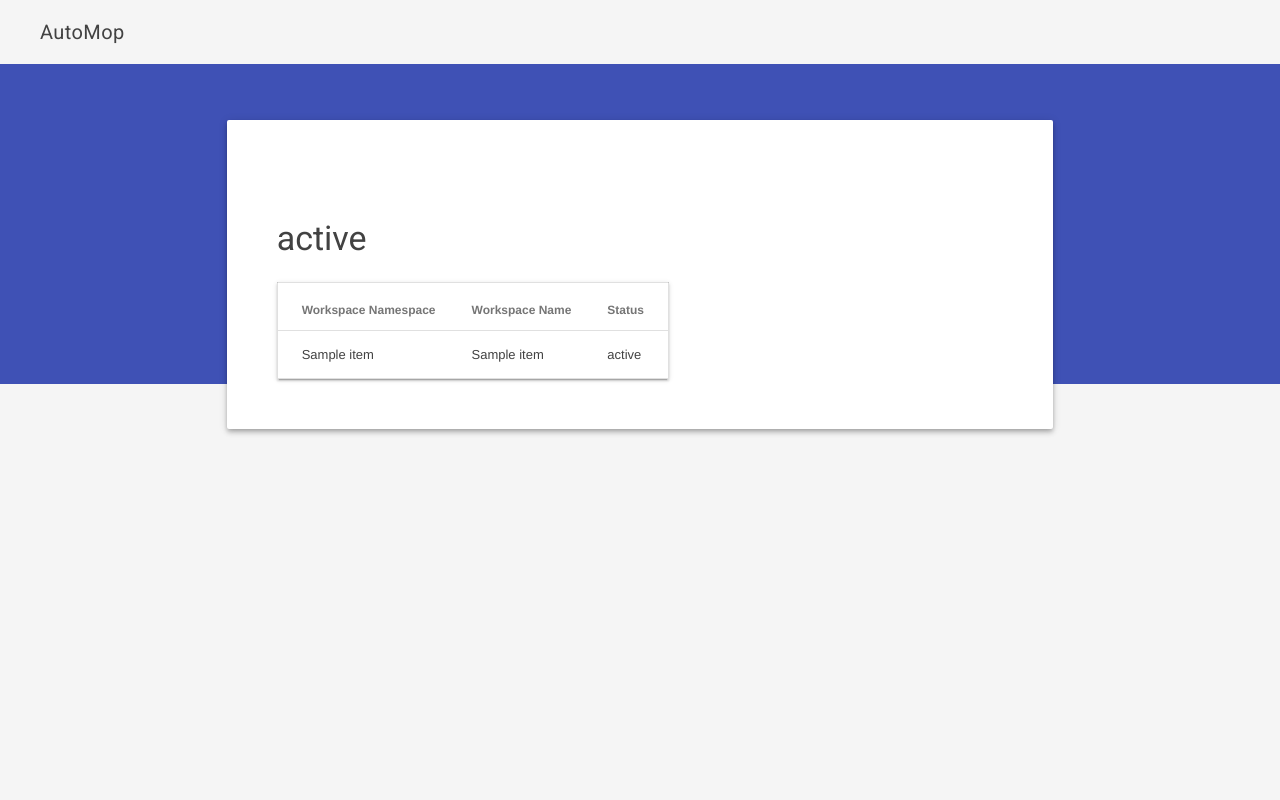
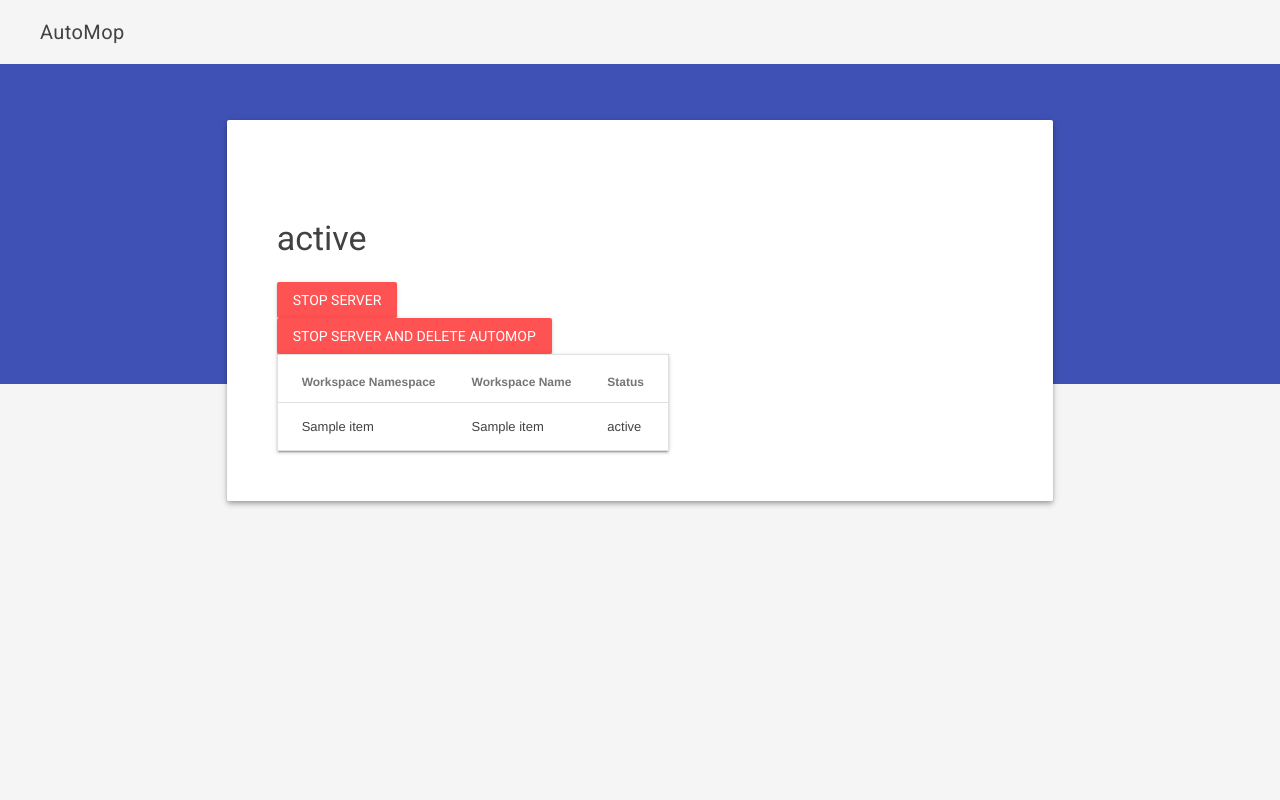
Before and after one commit to broadinstitute/automop, a Flask app: template automop/templates/mop.html in a window 1280 px wide. Run offline with Flask 2, Linux system fonts and the light colour scheme; the template is opened without the code that fills it: most values are stand-ins (such as "Sample title", 1, 10 or a date in 2020).

Commit message:
Added self destruct

```diff
--- a/automop/main.py
+++ b/automop/main.py
@@ -13,9 +13,13 @@ import firecloud.api as fapi
 import webbrowser
 import threading
 import os
+import subprocess
 
 
 app = flask.Flask(__name__)
+
+class ShutdownException(RuntimeError):
+    pass
 
 def get_user_email():
     authorized_session = AuthorizedSession(google.auth.default(['https://www.googleapis.com/auth/userinfo.profile', 'https://www.googleapis.com/auth/userinfo.email'])[0])
@@ -29,7 +33,7 @@ def index():
     except:
         return render_template('error.html', error_message=Markup(
             'Something went wrong verifying your Google credentials. Make sure you have valid <a href="https://cloud.google.com/docs/authentication/application-default-credentials">Application Default Credentials</a>, ' +
-            'usually this done by running <pre>gcloud auth application-default login</pre>.'))
+            'usually this done by running <pre>gcloud auth application-default login</pre> in your terminal.'))
     return redirect('/workspaces')
 
 def get_workspace_cost(workspace):
@@ -111,15 +115,36 @@ async def mop():
         mop_results.append({'workspace_namespace': workspaces_to_mop[i][0], 'workspace_name': workspaces_to_mop[i][1], 'status': submission_results[i]})
     return render_template('mop.html', mop_status='All mop jobs submitted successfully.' if all_ok else 'There have been errors submitting the mop jobs:', mop_results=mop_results)
 
+
+@app.route('/stop')
+def stop():
+    raise ShutdownException('stop')
+
+@app.route('/stop_and_delete')
+def stop_and_delete():
+    raise ShutdownException('stop_and_delete')
+
 def open_browser():
     webbrowser.open_new('http://127.0.0.1:8080')
+
+def schedule_delete_directory():
+    subprocess.run(f'sleep 1 && cd "{os.path.dirname(os.path.realpath(__file__))}/../.." && mv automop automop2')
 
 def main():
     with open(os.path.join(app.root_path, 'secrets.json')) as secrets_file:
         secret_data = json.load(secrets_file)
     app.secret_key = secret_data['flask_secret_key']
     threading.Timer(2, open_browser).start()
-    app.run('localhost', 8080, debug=True)
+    try:
+        app.run('localhost', 8080, debug=True)
+    except ShutdownException as e:
+        if str(e) == 'stop':
+            return
+        elif str(e) == 'stop_and_delete':
+            schedule_delete_directory()
+            return
+        else:
+            raise e
 
 if __name__ == '__main__':
     main()
--- a/automop/secrets.json
+++ b/automop/secrets.json
@@ -1,3 +1,3 @@
 {
-    "flask_secret_key": "Doesn't matter because it's running local anyway"
+    "flask_secret_key": "Doesn't matter because this is running locally."
 }
--- a/automop/templates/base.html
+++ b/automop/templates/base.html
@@ -21,7 +21,6 @@
         <meta http-equiv="X-UA-Compatible" content="IE=edge">
         <meta name="description" content="A front-end template that helps you build fast, modern mobile web apps.">
         <meta name="viewport" content="width=device-width, initial-scale=1.0, minimum-scale=1.0">
-        <title>Material Design Lite</title>
 
         <!-- Add to homescreen for Chrome on Android -->
         <meta name="mobile-web-app-capable" content="yes">
--- a/automop/templates/mop.html
+++ b/automop/templates/mop.html
@@ -4,6 +4,10 @@
 
 {% block content %}
 <h3>{{mop_status}}</h3>
+<span>
+    <form action="{{ url_for('stop') }}"><button type="submit" class="mdl-button mdl-js-button mdl-button--raised mdl-js-ripple-effect mdl-button--accent">Stop Server</button></form>
+    <form action="{{ url_for('stop_and_delete') }}"><button class="mdl-button mdl-js-button mdl-button--raised mdl-js-ripple-effect mdl-button--accent">Stop Server and Delete Automop</button></form>
+</span>
 <table class="mdl-data-table mdl-js-data-table mdl-shadow--2dp">
     <thead>
         <tr>
--- a/automop/templates/workspaces.html
+++ b/automop/templates/workspaces.html
@@ -60,7 +60,7 @@
     <div id="loading_div">
         <span>Loading your workspaces...</span><div id="p2" class="mdl-progress mdl-js-progress mdl-progress__indeterminate"></div>
     </div>
-    <br /><button id="mop_button" class="mdl-button mdl-js-button mdl-button--raised mdl-js-ripple-effect mdl-button--colored" disabled>Mop selected workspaces</button>
+    <br /><button id="mop_button" type="submit" class="mdl-button mdl-js-button mdl-button--raised mdl-js-ripple-effect mdl-button--colored" disabled>Mop selected workspaces</button>
     <br />
     <br />
     <table class="mdl-data-table mdl-js-data-table mdl-shadow--2dp">
```
Also changed, not shown: 1 other file.
